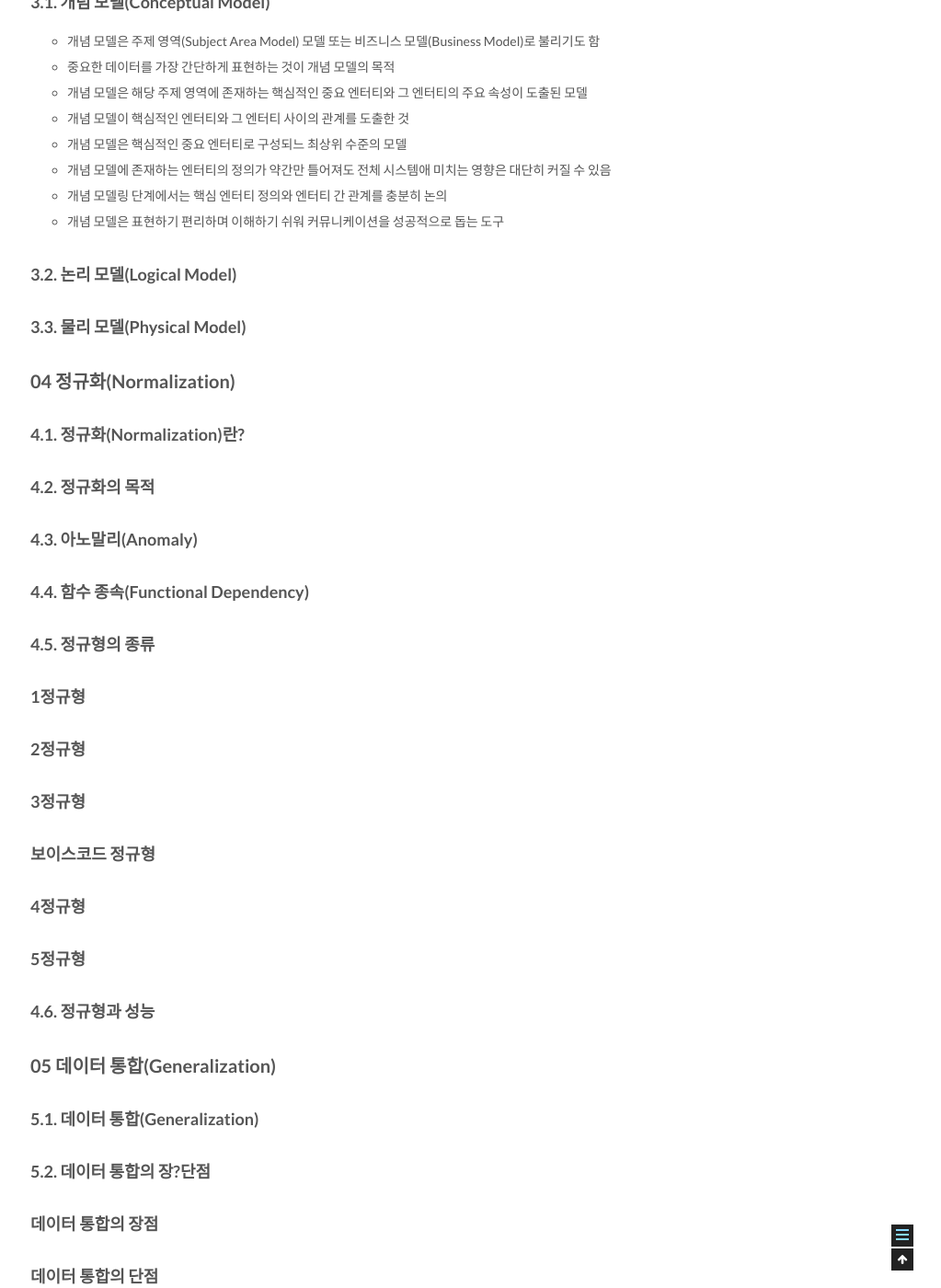
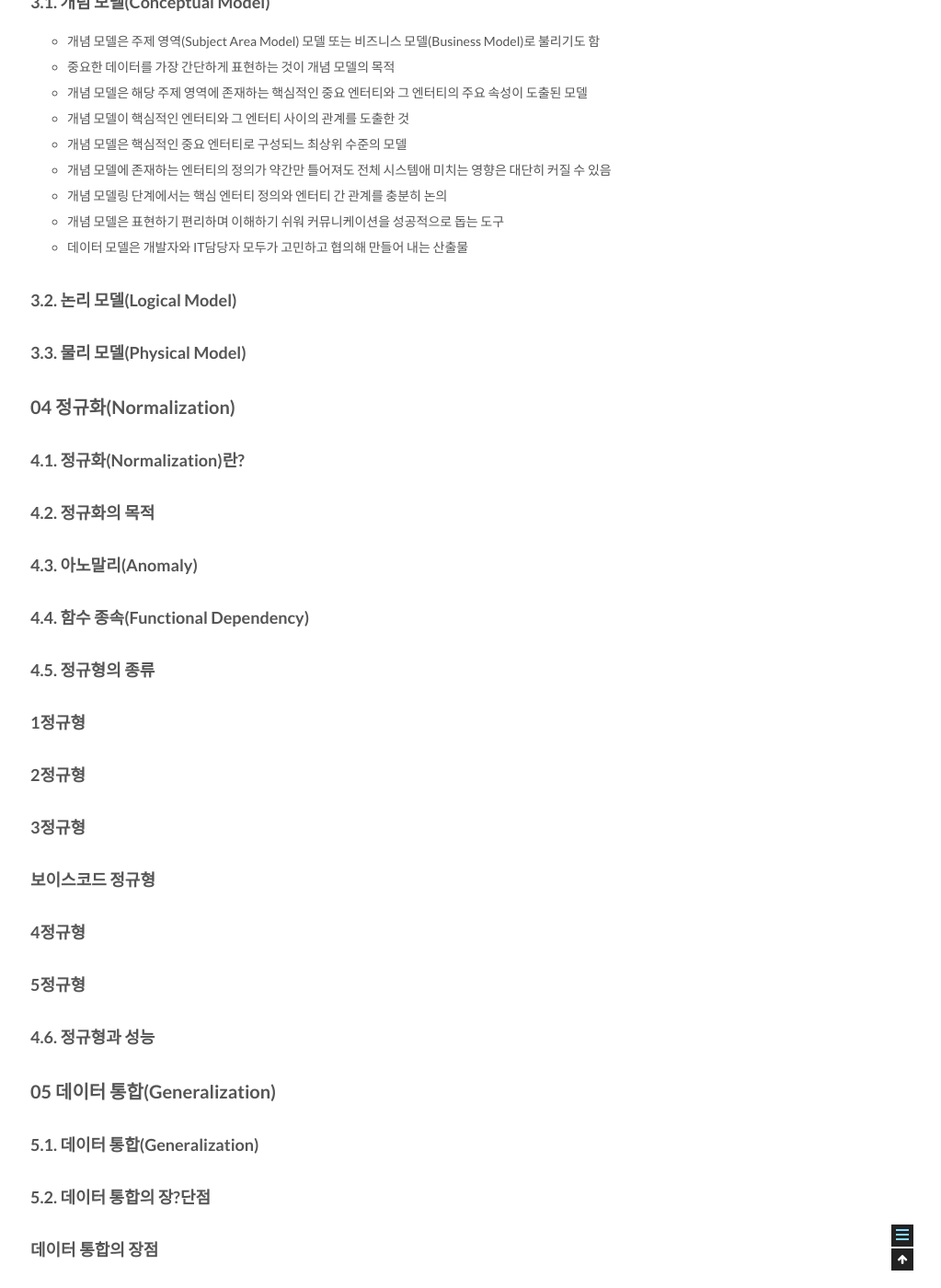
Before and after one commit to csj4032/csj4032.github.io, a Jekyll site: the page built from _posts/2018-05-02-관계형데이터모델링프리미엄가이드.md, in a window 1280 px wide and 1400 px high, scrolled down 6454 px. Shown: the whole window at 92% size, without its empty margins (257-1280 px from the left). Built offline with Jekyll 4.4.1, drawn with Linux system fonts in a browser that asks for light colours; comment, search, counter and statistics services are not loaded.

Commit message:
관계형 데이터 베이스 모델링 포스팅 수정

```diff
--- a/_posts/2018-05-02-관계형데이터모델링프리미엄가이드.md
+++ b/_posts/2018-05-02-관계형데이터모델링프리미엄가이드.md
@@ -195,6 +195,7 @@ comments: true
 * 개념 모델에 존재하는 엔터티의 정의가 약간만 틀어져도 전체 시스템애 미치는 영향은 대단히 커질 수 있음
 * 개념 모델링 단계에서는 핵심 엔터티 정의와 엔터티 간 관계를 충분히 논의
 * 개념 모델은 표현하기 편리하며 이해하기 쉬워 커뮤니케이션을 성공적으로 돕는 도구
+* 데이터 모델은 개발자와 IT담당자 모두가 고민하고 협의해 만들어 내는 산출물
 
 ### 3.2. 논리 모델(Logical Model)
 
```
